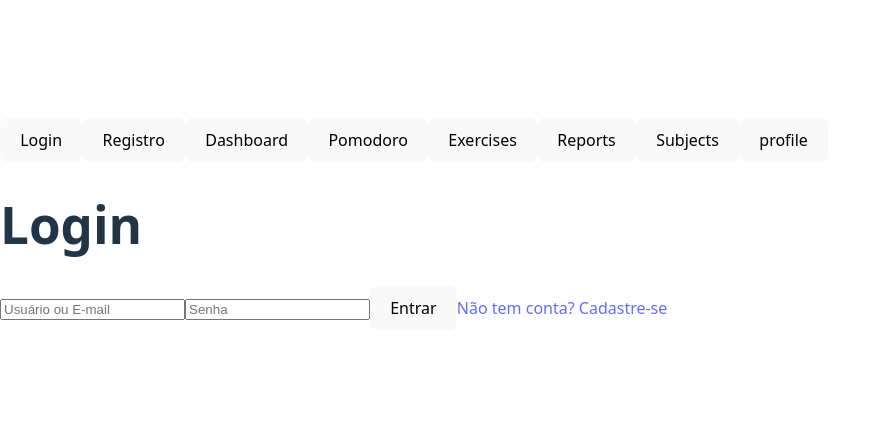
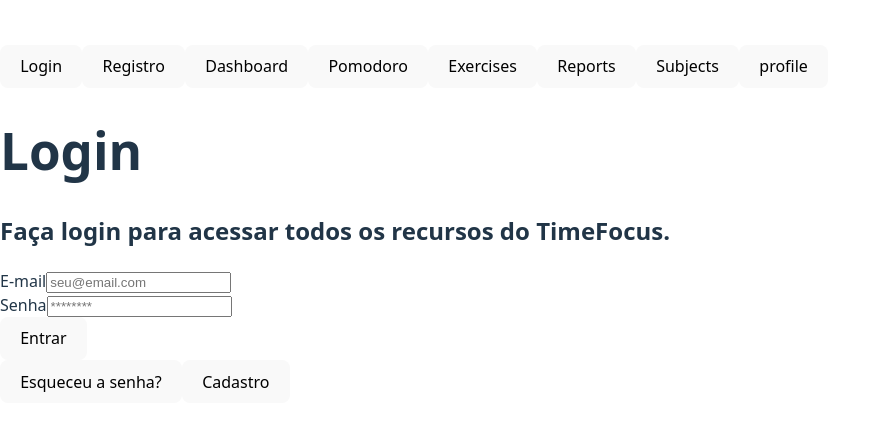
Before and after one commit to Jamersom-silva/timefocus, a React (Vite) app in the folder frontend/: page /login in a window 1280 px wide. Shown: the part 176-606 px from the top of the page, without its empty margins (0-870 px from the left). Built offline with nearby package versions, Linux system fonts and the light colour scheme.

Commit message:
compenet button login

```diff
--- a/frontend/src/pages/Login/Login.tsx
+++ b/frontend/src/pages/Login/Login.tsx
@@ -1,12 +1,32 @@
 import Header from "../../components/Header/Header";
-import LoginForm from "../../components/LoginForm";
+import Input from "../../components/Input/Input";
+import Button from "../../components/Button/Button";
 
 export default function LoginPage() {
   return (
-    <div className="home-page">
+    <div className="home-page min-h-screen flex flex-col">
       <Header />
-      <h1>Login</h1>
-      <LoginForm />
+
+      <main className="flex-1 p-6 bg-gray-50 flex flex-col items-center">
+        <h1 className="text-3xl font-bold mb-2">Login</h1>
+        <h2 className="text-lg text-gray-600 mb-6 text-center max-w-md">
+          Faça login para acessar todos os recursos do TimeFocus.
+        </h2>
+
+        <form className="bg-white shadow rounded-lg p-6 w-full max-w-md flex flex-col gap-4">
+          <Input label="E-mail" type="email" placeholder="seu@email.com" />
+          <Input label="Senha" type="password" placeholder="********" />
+
+          <Button variant="primary" size="lg">
+            Entrar
+          </Button>
+
+          <div className="flex justify-between text-sm text-blue-500 mt-2">
+            <button type="button">Esqueceu a senha?</button>
+            <button type="button">Cadastro</button>
+          </div>
+        </form>
+      </main>
     </div>
   );
 }
```
